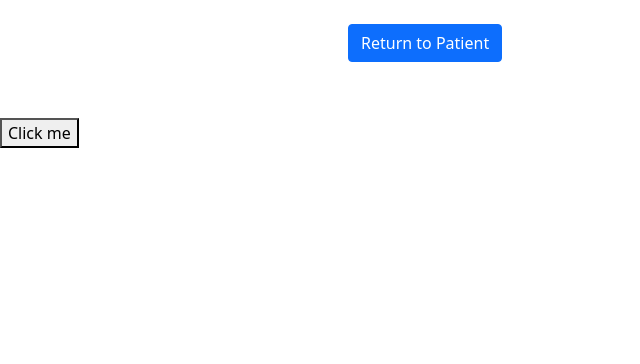
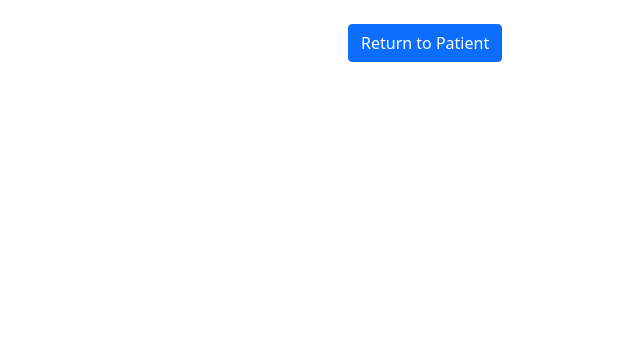
Before and after one commit to deschi0000/cs50web_capstone, a Django app: template medicAI/templates/medicAI/diagnosislist.html in a window 1280 px wide. Shown: the part 56-420 px from the top of the page, without its empty margins (0-640 px from the left). Run offline with Django 4.2, Linux system fonts and the light colour scheme; the template is opened without the code that fills it, so the values that code supplies are empty; some libraries are stand-ins or nearby versions.

```diff
--- a/medicAI/templates/medicAI/diagnosislist.html
+++ b/medicAI/templates/medicAI/diagnosislist.html
@@ -59,6 +59,5 @@
       </div>
 </div> -->
 
-<button class="test-item" name="test" value="ad">Click me</button>
 
   {% endblock %}
```
